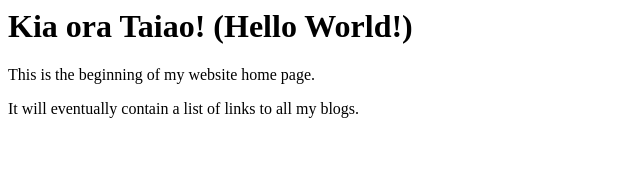
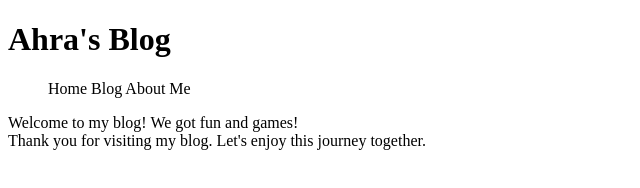
Before and after one commit to Ahra-Kim-629/Ahra-Kim-629.github.io, a plain HTML site: page index.html in a window 1280 px wide. Shown: the whole page, without its empty margins (0-640 px from the left). Drawn offline with Linux system fonts and the light colour scheme.

Commit message:
add change index.html

```diff
--- a/index.html
+++ b/index.html
@@ -1,10 +1,20 @@
+<!DOCTYPE html>
 <html>
   <head>
-    <title>My blog</title>
+    <title>Ahra's Blog Home</title>
+    <style>
+
+    </style>
   </head>
   <body>
-    <h1>Kia ora Taiao! (Hello World!)</h1>
-    <p>This is the beginning of my website home page.</p>
-    <p>It will eventually contain a list of links to all my blogs.</p>
+    <h1>Ahra's Blog</h1>
+    <ul>
+      <a>Home</a>
+      <a>Blog</a>
+      <a>About Me</a>
+    </ul>
+    <p>Welcome to my blog! We got fun and games!<br>
+      Thank you for visiting my blog. Let's enjoy this journey together.
+    </p>
   </body>
 </html>
```
